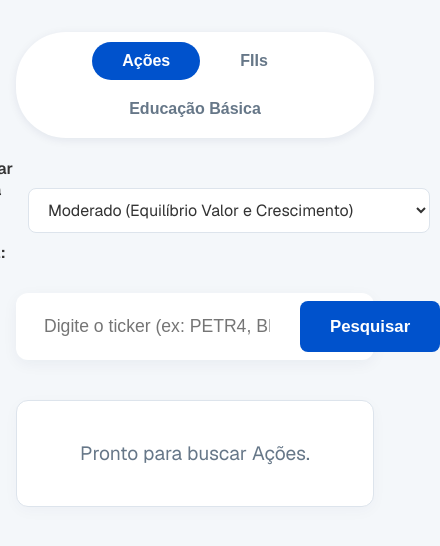
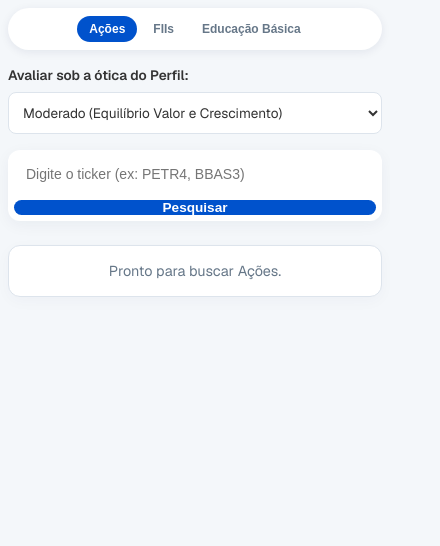
Before and after one commit to FatecFranca/DSM-P3-G11-2026-1, a Next.js app in the folder frontend/: page / in a window 390 px wide. Shown: the top 546 px of the page, 440 px wide, since content can reach past the window. Built offline with nearby package versions, Linux system fonts and the light colour scheme.

Commit message:
Feat: melhorias na responsividade mobile e visuais

```diff
--- a/frontend/app/globals.css
+++ b/frontend/app/globals.css
@@ -20,16 +20,22 @@ body {
   background-color: var(--bg-color);
   color: var(--text-main);
   margin: 0;
+  overflow-x: hidden;
+}
+
+* {
+  box-sizing: border-box;
 }
 
 /* =========================================
    ESTILOS GERAIS DO LAYOUT PRINCIPAL
    ========================================= */
 .scanner-layout {
-  padding: 2rem 1rem;
+  padding: 1rem;
   display: flex;
   justify-content: center;
   min-height: 100vh;
+  width: 100%;
 }
 
 .container {
@@ -41,32 +47,52 @@ body {
   display: flex;
   justify-content: center;
   flex-wrap: wrap;
-  gap: 10px;
-  margin-bottom: 20px;
+  gap: 8px;
+  margin-bottom: 24px;
   background: var(--card-bg);
-  padding: 10px;
-  border-radius: 50px;
+  padding: 12px;
+  border-radius: 30px;
   box-shadow: 0 2px 10px rgba(0, 30, 80, 0.08);
   width: fit-content;
   margin-left: auto;
   margin-right: auto;
+  overflow-x: auto;
 }
 
 .tab-btn {
   background-color: transparent;
   border: none;
   color: var(--text-muted);
-  padding: 10px 30px;
-  border-radius: 30px;
-  font-size: 1rem;
+  padding: 10px 20px;
+  border-radius: 24px;
+  font-size: 0.95rem;
   font-weight: 600;
   cursor: pointer;
   transition: all 0.3s ease;
+  white-space: nowrap;
+  flex-shrink: 0;
 }
 
 .tab-btn.active, .tab-btn:hover {
   background-color: var(--primary);
   color: white;
+}
+
+@media (max-width: 640px) {
+  .scanner-layout {
+    padding: 0.75rem;
+  }
+
+  .header-tabs {
+    gap: 6px;
+    padding: 10px;
+    margin-bottom: 20px;
+  }
+
+  .tab-btn {
+    padding: 8px 16px;
+    font-size: 0.85rem;
+  }
 }
 
 /* =========================================
@@ -77,60 +103,116 @@ body {
   align-items: center;
   justify-content: center;
   gap: 15px;
-  margin-bottom: 30px;
+  margin-bottom: 24px;
+  flex-wrap: wrap;
 }
 
 .profile-selector label {
   font-weight: 600;
   color: var(--text-main);
+  font-size: 0.95rem;
 }
 
 .profile-selector select {
-  padding: 10px 15px;
+  padding: 12px 12px;
   border-radius: 8px;
   border: 1px solid var(--border);
   background-color: var(--card-bg);
   font-family: var(--font-geist-sans), sans-serif;
-  font-size: 1rem;
+  font-size: 0.95rem;
   color: var(--text-main);
   outline: none;
   cursor: pointer;
+  flex: 1;
+  min-width: 250px;
 }
 
 .search-box {
   display: flex;
   gap: 10px;
-  margin-bottom: 40px;
+  margin-bottom: 32px;
   background: var(--card-bg);
   padding: 8px;
   border-radius: 12px;
   box-shadow: 0 4px 15px rgba(0, 30, 80, 0.05);
+  flex-wrap: wrap;
 }
 
 .search-box input {
   flex: 1;
-  padding: 15px 20px;
-  font-size: 1.1rem;
+  padding: 14px 16px;
+  font-size: 1rem;
   border: none;
   border-radius: 8px;
   outline: none;
   background: transparent;
+  min-width: 200px;
 }
 
 .search-box button {
   background-color: var(--primary);
   color: white;
   border: none;
-  padding: 0 30px;
+  padding: 0 24px;
   border-radius: 8px;
   font-weight: 600;
-  font-size: 1.05rem;
+  font-size: 0.95rem;
   cursor: pointer;
   transition: background 0.3s;
+  white-space: nowrap;
 }
 
 .search-box button:hover {
   background-color: var(--primary-hover);
+}
+
+@media (max-width: 768px) {
+  .profile-selector {
+    gap: 12px;
+    margin-bottom: 20px;
+  }
+
+  .profile-selector label {
+    font-size: 0.9rem;
+  }
+
+  .profile-selector select {
+    min-width: 100%;
+    font-size: 0.9rem;
+  }
+}
+
+@media (max-width: 640px) {
+  .profile-selector {
+    flex-direction: column;
+    align-items: stretch;
+    gap: 10px;
+  }
+
+  .profile-selector label {
+    text-align: left;
+  }
+
+  .profile-selector select {
+    min-width: 100%;
+    width: 100%;
+  }
+
+  .search-box {
+    flex-direction: column;
+    padding: 8px;
+    gap: 8px;
+  }
+
+  .search-box input {
+    min-width: 100%;
+    font-size: 16px;
+    padding: 12px 14px;
+  }
+
+  .search-box button {
+    width: 100%;
+  }
 }
 
 /* =========================================
@@ -138,25 +220,25 @@ body {
    ========================================= */
 .results-header {
   text-align: center;
-  font-size: 1.8rem;
+  font-size: 1.6rem;
   color: var(--text-main);
-  margin-bottom: 40px;
+  margin-bottom: 32px;
   font-weight: 500;
 }
 
 .results-header span.ticker-title {
   color: var(--primary);
   font-weight: 700;
-  font-size: 2.2rem;
+  font-size: 2rem;
   display: block;
-  margin-top: 5px;
+  margin-top: 8px;
 }
 
 .section-title {
-  font-size: 1.2rem;
+  font-size: 1.1rem;
   font-weight: 700;
   color: var(--text-main);
-  margin: 40px 0 20px;
+  margin: 32px 0 16px;
   border-bottom: 2px solid var(--border);
   padding-bottom: 10px;
   display: flex;
@@ -166,8 +248,8 @@ body {
 
 .results-grid {
   display: grid;
-  grid-template-columns: repeat(auto-fill, minmax(240px, 1fr));
-  gap: 20px;
+  grid-template-columns: repeat(auto-fill, minmax(200px, 1fr));
+  gap: 16px;
   margin-bottom: 20px;
 }
 
@@ -184,7 +266,7 @@ body {
 }
 
 .card:hover {
-  transform: translateY(-5px);
+  transform: translateY(-4px);
   box-shadow: 0 8px 25px rgba(0, 30, 80, 0.08);
 }
 
@@ -193,10 +275,10 @@ body {
 .card.neutral { border-left-color: var(--border); }
 
 .card-title {
-  font-size: 0.9rem;
+  font-size: 0.85rem;
   color: var(--text-muted);
   font-weight: 600;
-  margin-bottom: 15px;
+  margin-bottom: 12px;
   text-transform: uppercase;
   letter-spacing: 0.5px;
 }
@@ -205,11 +287,11 @@ body {
   display: flex;
   justify-content: flex-end;
   align-items: center;
-  gap: 12px;
+  gap: 10px;
 }
 
 .card-value {
-  font-size: 1.4rem;
+  font-size: 1.3rem;
   font-weight: 700;
   color: var(--text-main);
   text-align: right;
@@ -218,9 +300,9 @@ body {
 
 .message {
   text-align: center;
-  padding: 40px;
+  padding: 32px 16px;
   color: var(--text-muted);
-  font-size: 1.2rem;
+  font-size: 1.1rem;
   background: var(--card-bg);
   border-radius: 12px;
   border: 1px solid var(--border);
@@ -229,13 +311,71 @@ body {
 
 .profile-badge {
   display: inline-block;
-  font-size: 0.9rem;
+  font-size: 0.85rem;
   background-color: var(--border);
   padding: 4px 12px;
   border-radius: 12px;
   vertical-align: middle;
   margin-left: 10px;
   color: var(--text-muted);
+}
+
+@media (max-width: 768px) {
+  .results-header {
+    font-size: 1.4rem;
+    margin-bottom: 24px;
+  }
+
+  .results-header span.ticker-title {
+    font-size: 1.8rem;
+  }
+
+  .results-grid {
+    grid-template-columns: repeat(auto-fill, minmax(160px, 1fr));
+    gap: 12px;
+  }
+
+  .section-title {
+    font-size: 1rem;
+    margin: 24px 0 12px;
+  }
+}
+
+@media (max-width: 640px) {
+  .results-header {
+    font-size: 1.3rem;
+    margin-bottom: 20px;
+  }
+
+  .results-header span.ticker-title {
+    font-size: 1.6rem;
+  }
+
+  .results-grid {
+    grid-template-columns: repeat(2, 1fr);
+    gap: 12px;
+  }
+
+  .card {
+    padding: 16px;
+  }
+
+  .card-title {
+    font-size: 0.75rem;
+  }
+
+  .card-value {
+    font-size: 1.1rem;
+  }
+
+  .card-body {
+    gap: 8px;
+  }
+
+  .message {
+    padding: 20px 12px;
+    font-size: 0.95rem;
+  }
 }
 
 /* =========================================
@@ -246,11 +386,12 @@ body {
   align-items: center;
   justify-content: center;
   min-height: 100vh;
+  padding: 16px;
 }
 
 .login-card {
   background: var(--card-bg);
-  padding: 40px;
+  padding: 32px 24px;
   border-radius: 12px;
   box-shadow: 0 10px 25px rgba(0, 30, 80, 0.08);
   width: 100%;
@@ -263,16 +404,18 @@ body {
   color: var(--primary);
   margin: 0 0 10px;
   font-weight: 700;
+  font-size: 1.8rem;
 }
 
 .login-card p {
   color: var(--text-muted);
-  margin: 0 0 30px;
+  margin: 0 0 28px;
+  font-size: 0.95rem;
 }
 
 .form-group {
   text-align: left;
-  margin-bottom: 20px;
+  margin-bottom: 18px;
 }
 
 .form-group label {
@@ -280,11 +423,12 @@ body {
   margin-bottom: 8px;
   color: var(--text-main);
   font-weight: 500;
+  font-size: 0.95rem;
 }
 
 .form-group input {
   width: 100%;
-  padding: 12px;
+  padding: 12px 12px;
   border: 1px solid var(--border);
   border-radius: 8px;
   box-sizing: border-box;
@@ -306,7 +450,7 @@ body {
   color: white;
   border: none;
   border-radius: 8px;
-  font-size: 16px;
+  font-size: 0.95rem;
   font-weight: bold;
   cursor: pointer;
   transition: background 0.3s;
@@ -319,7 +463,7 @@ body {
 
 .toggle-link {
   margin-top: 20px;
-  font-size: 14px;
+  font-size: 0.9rem;
   color: var(--text-muted);
 }
 
@@ -333,7 +477,7 @@ body {
   padding: 12px;
   border-radius: 8px;
   margin-bottom: 20px;
-  font-size: 14px;
+  font-size: 0.9rem;
   font-weight: 500;
 }
 
@@ -347,6 +491,30 @@ body {
   background: #e8f5e9;
   color: var(--good);
   border: 1px solid #a5d6a7;
+}
+
+@media (max-width: 640px) {
+  .login-layout {
+    padding: 12px;
+  }
+
+  .login-card {
+    padding: 24px 16px;
+  }
+
+  .login-card h1 {
+    font-size: 1.5rem;
+  }
+
+  .login-card p {
+    font-size: 0.9rem;
+    margin-bottom: 24px;
+  }
+
+  .form-group input {
+    font-size: 16px;
+    padding: 12px 12px;
+  }
 }
 
 /* =========================================
@@ -367,19 +535,23 @@ body {
   flex-wrap: wrap;
   gap: 10px;
   justify-content: center;
-  margin-bottom: 30px;
+  margin-bottom: 28px;
+  overflow-x: auto;
+  padding: 4px 0;
 }
 
 .edu-pill {
-  padding: 10px 20px;
-  border-radius: 30px;
+  padding: 10px 18px;
+  border-radius: 24px;
   background: var(--border);
   cursor: pointer;
-  font-size: 0.95rem;
+  font-size: 0.9rem;
   font-weight: 600;
   border: none;
   color: var(--text-muted);
   transition: all 0.2s ease;
+  white-space: nowrap;
+  flex-shrink: 0;
 }
 
 .edu-pill:hover {
@@ -395,7 +567,7 @@ body {
 .edu-card {
   background: var(--card-bg);
   border-radius: 12px;
-  padding: 30px;
+  padding: 28px 20px;
   box-shadow: 0 4px 15px rgba(0, 30, 80, 0.04);
   text-align: center;
   animation: fadeIn 0.3s;
@@ -404,7 +576,7 @@ body {
 .edu-card h3 {
   margin-top: 0;
   color: var(--primary);
-  font-size: 1.5rem;
+  font-size: 1.4rem;
   display: flex;
   align-items: center;
   justify-content: center;
@@ -413,7 +585,7 @@ body {
 
 .edu-card p {
   color: var(--text-main);
-  font-size: 1.1rem;
+  font-size: 1rem;
   line-height: 1.6;
   margin-bottom: 0;
 }
@@ -422,14 +594,9 @@ body {
 .simulador-grid {
   display: grid;
   grid-template-columns: 1fr 1fr;
-  gap: 30px;
+  gap: 28px;
   text-align: left;
-}
-
-@media (max-width: 768px) {
-  .simulador-grid {
-    grid-template-columns: 1fr;
-  }
+  padding: 28px 20px;
 }
 
 .range-group {
@@ -451,18 +618,19 @@ body {
   width: 100%;
   accent-color: var(--primary);
   cursor: pointer;
+  height: 6px;
 }
 
 .sim-result {
   background: var(--bg-color);
-  padding: 25px;
+  padding: 20px;
   border-radius: 12px;
   border: 1px solid var(--border);
 }
 
 .sim-result h4 {
   margin: 0 0 15px 0;
-  font-size: 1.2rem;
+  font-size: 1.1rem;
   color: var(--primary);
   border-bottom: 2px solid var(--border);
   padding-bottom: 10px;
@@ -472,12 +640,12 @@ body {
   display: flex;
   justify-content: space-between;
   margin-bottom: 12px;
-  font-size: 1rem;
+  font-size: 0.95rem;
   color: var(--text-main);
 }
 
 .sim-row strong {
-  font-size: 1.1rem;
+  font-size: 1rem;
 }
 
 .sim-bar {
@@ -486,7 +654,7 @@ body {
   background: #e0e0e0;
   overflow: hidden;
   display: flex;
-  margin-top: 25px;
+  margin-top: 20px;
 }
 
 .sim-bar-investido {
@@ -509,6 +677,7 @@ body {
   justify-content: center;
   color: var(--text-muted);
   font-weight: 500;
+  flex-wrap: wrap;
 }
 
 .dot {
@@ -519,3 +688,273 @@ body {
   margin-right: 6px;
   vertical-align: middle;
 }
+
+@media (max-width: 768px) {
+  .simulador-grid {
+    grid-template-columns: 1fr;
+    gap: 20px;
+  }
+
+  .edu-card {
+    padding: 24px 16px;
+  }
+
+  .edu-card h3 {
+    font-size: 1.2rem;
+  }
+
+  .edu-card p {
+    font-size: 0.95rem;
+  }
+
+  .edu-pill {
+    padding: 8px 16px;
+    font-size: 0.85rem;
+  }
+}
+
+@media (max-width: 640px) {
+  .edu-nav {
+    gap: 8px;
+    margin-bottom: 20px;
+  }
+
+  .edu-pill {
+    padding: 8px 14px;
+    font-size: 0.8rem;
+  }
+
+  .edu-card {
+    padding: 20px 12px;
+  }
+
+  .edu-card h3 {
+    font-size: 1.1rem;
+    gap: 6px;
+  }
+
+  .edu-card p {
+    font-size: 0.9rem;
+  }
+
+  .simulador-grid {
+    padding: 20px 12px;
+  }
+
+  .range-group label {
+    font-size: 0.9rem;
+  }
+
+  .sim-result {
+    padding: 16px;
+  }
+
+  .sim-result h4 {
+    font-size: 1rem;
+  }
+
+  .sim-row {
+    font-size: 0.9rem;
+  }
+
+  .sim-legend {
+    gap: 12px;
+    font-size: 0.8rem;
+  }
+}
+
+/* =========================================
+   EXTRA SMALL DEVICES (< 480px)
+   ========================================= */
+@media (max-width: 480px) {
+  .scanner-layout {
+    padding: 0.5rem;
+  }
+
+  .container {
+    width: 100%;
+  }
+
+  .header-tabs {
+    width: 100%;
+    padding: 8px;
+    gap: 4px;
+    margin-bottom: 16px;
+  }
+
+  .tab-btn {
+    padding: 6px 12px;
+    font-size: 0.75rem;
+  }
+
+  .profile-selector {
+    gap: 8px;
+    margin-bottom: 16px;
+  }
+
+  .profile-selector label {
+    font-size: 0.85rem;
+  }
+
+  .profile-selector select {
+    font-size: 0.85rem;
+    padding: 10px;
+  }
+
+  .search-box {
+    margin-bottom: 24px;
+    padding: 6px;
+  }
+
+  .search-box input {
+    padding: 10px 12px;
+    font-size: 14px;
+  }
+
+  .search-box button {
+    padding: 0 16px;
+    font-size: 0.85rem;
+  }
+
+  .results-header {
+    font-size: 1.1rem;
+    margin-bottom: 16px;
+  }
+
+  .results-header span.ticker-title {
+    font-size: 1.4rem;
+  }
+
+  .section-title {
+    font-size: 0.95rem;
+    margin: 16px 0 8px;
+    gap: 6px;
+  }
+
+  .results-grid {
+    grid-template-columns: 1fr;
+    gap: 10px;
+  }
+
+  .card {
+    padding: 12px;
+  }
+
+  .card-title {
+    font-size: 0.7rem;
+    margin-bottom: 8px;
+  }
+
+  .card-value {
+    font-size: 1rem;
+  }
+
+  .card-body {
+    gap: 6px;
+  }
+
+  .message {
+    padding: 16px 10px;
+    font-size: 0.9rem;
+  }
+
+  .login-layout {
+    padding: 8px;
+  }
+
+  .login-card {
+    padding: 20px 12px;
+    border-radius: 10px;
+  }
+
+  .login-card h1 {
+    font-size: 1.3rem;
+    margin-bottom: 8px;
+  }
+
+  .login-card p {
+    font-size: 0.85rem;
+    margin-bottom: 20px;
+  }
+
+  .form-group {
+    margin-bottom: 14px;
+  }
+
+  .form-group label {
+    font-size: 0.85rem;
+  }
+
+  .form-group input {
+    padding: 10px;
+    font-size: 14px;
+  }
+
+  .btn-auth {
+    padding: 12px;
+    font-size: 0.9rem;
+  }
+
+  .toggle-link {
+    font-size: 0.8rem;
+  }
+
+  .edu-nav {
+    gap: 6px;
+    margin-bottom: 16px;
+  }
+
+  .edu-pill {
+    padding: 6px 12px;
+    font-size: 0.75rem;
+  }
+
+  .edu-card {
+    padding: 16px 10px;
+  }
+
+  .edu-card h3 {
+    font-size: 1rem;
+    gap: 4px;
+  }
+
+  .edu-card p {
+    font-size: 0.85rem;
+  }
+
+  .simulador-grid {
+    padding: 16px 10px;
+    gap: 20px;
+  }
+
+  .range-group label {
+    font-size: 0.85rem;
+  }
+
+  .sim-result {
+    padding: 12px;
+  }
+
+  .sim-result h4 {
+    font-size: 0.95rem;
+  }
+
+  .sim-row {
+    font-size: 0.85rem;
+  }
+
+  .sim-row strong {
+    font-size: 0.9rem;
+  }
+
+  .sim-legend {
+    gap: 8px;
+    font-size: 0.75rem;
+  }
+
+  .profile-badge {
+    font-size: 0.75rem;
+    margin-left: 0;
+    margin-top: 8px;
+  }
+}
--- a/frontend/app/layout.tsx
+++ b/frontend/app/layout.tsx
@@ -13,8 +13,9 @@ const geistMono = Geist_Mono({
 });
 
 export const metadata: Metadata = {
-  title: "Create Next App",
-  description: "Generated by create next app",
+  title: "Smart B3 - Análise Inteligente de Investimentos",
+  description: "Plataforma de análise inteligente de ações e FIIs na B3 com educação financeira",
+  viewport: "width=device-width, initial-scale=1.0, maximum-scale=5.0, user-scalable=yes",
 };
 
 export default function RootLayout({
@@ -24,9 +25,15 @@ export default function RootLayout({
 }>) {
   return (
     <html
-      lang="en"
+      lang="pt-BR"
       className={`${geistSans.variable} ${geistMono.variable} h-full antialiased`}
     >
+      <head>
+        <meta name="viewport" content="width=device-width, initial-scale=1.0, maximum-scale=5.0, user-scalable=yes" />
+        <meta name="theme-color" content="#0052cc" />
+        <meta name="apple-mobile-web-app-capable" content="yes" />
+        <meta name="apple-mobile-web-app-status-bar-style" content="black-translucent" />
+      </head>
       <body className="min-h-full flex flex-col">{children}</body>
     </html>
   );
```
Also changed, not shown: frontend/app/page.tsx (+5 -3 lines), frontend/tailwind.config.ts (+10 -1 lines).
